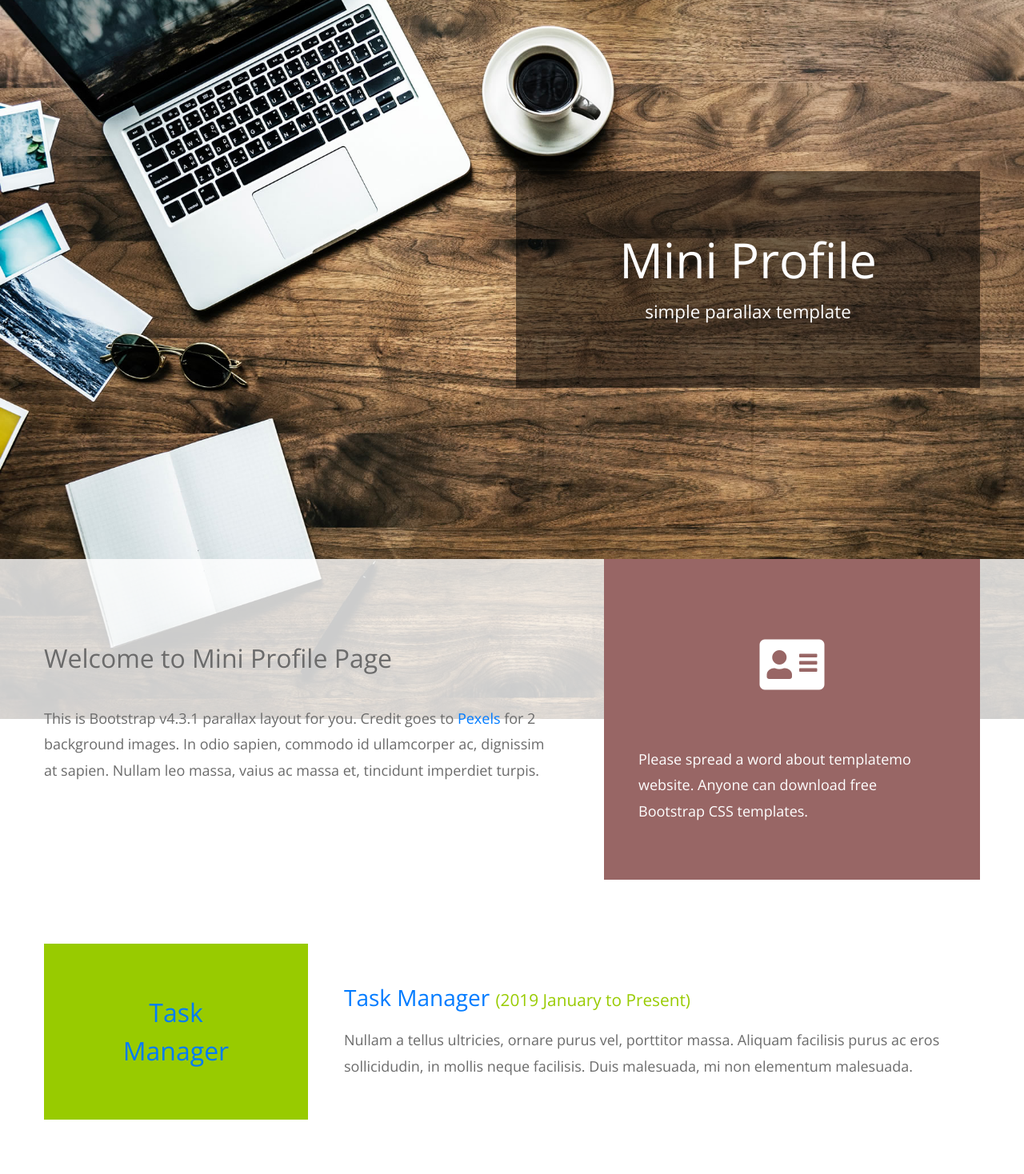
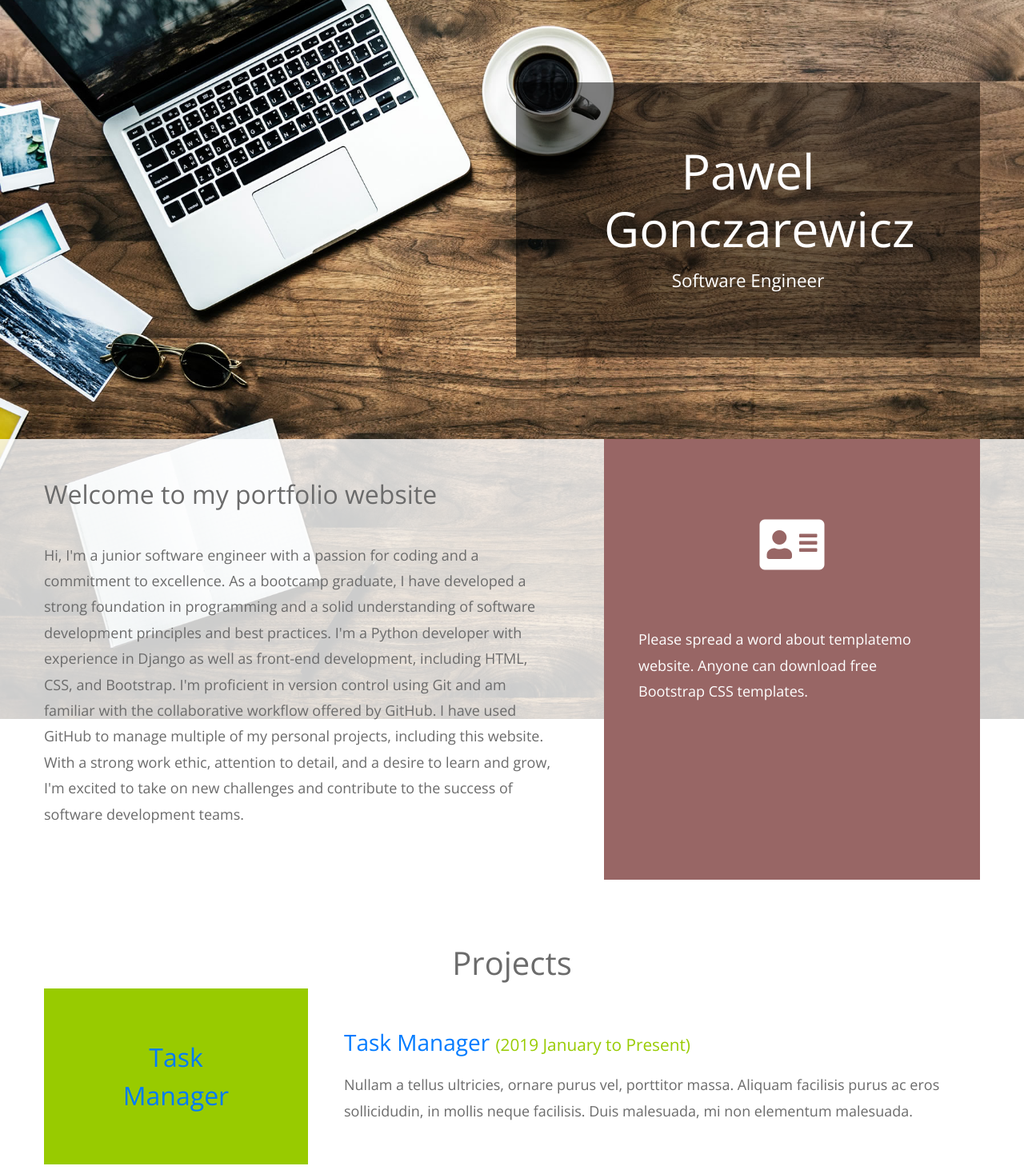
Before and after one commit to Pablo-1/Portfolio_Site, a Django app: page / in a window 1280 px wide. Shown: the top 1468 px of the page at 80% size. Run offline with Django 4.2, Linux system fonts and the light colour scheme; some libraries are stand-ins or nearby versions.

Commit message:
Updating website

```diff
--- a/static/website/css/templatemo-style.css
+++ b/static/website/css/templatemo-style.css
@@ -37,6 +37,10 @@ button {
 
 a:hover {
   text-decoration: none;
+}
+
+h1 {
+  text-align: center;
 }
 
 .container-fluid {
--- a/website/templates/home.html
+++ b/website/templates/home.html
@@ -9,9 +9,11 @@
     <link rel="stylesheet" href="{% static 'website/css/all.min.css' %}" />
     <link rel="stylesheet" href="{% static 'website/css/bootstrap.min.css' %}" />
     <link rel="stylesheet" href="{% static 'website/css/templatemo-style.css' %}" />
-    <title>Mini Profile - Free Bootstrap CSS Template</title>
+    <title>Portfolio Website of Pawel Gonczarewicz</title>
 
 <!--{% static 'website/' %} -->
+
+
     <!--
 Mini Profile Template
 https://templatemo.com/tm-530-mini-profile
@@ -27,8 +29,8 @@ https://templatemo.com/tm-530-mini-profile
             <!-- Black transparent bg -->
             <div class="ml-auto mr-0 tm-bg-black-transparent text-white tm-brand-container-inner">
               <div class="tm-brand-container text-center">
-                <h1 class="tm-brand-name">Mini Profile</h1>
-                <p class="tm-brand-description mb-0">simple parallax template</p>
+                <h1 class="tm-brand-name">Pawel Gonczarewicz</h1>
+                <p class="tm-brand-description mb-0">Software Engineer</p>
               </div>
             </div>
           </div>
@@ -42,12 +44,14 @@ https://templatemo.com/tm-530-mini-profile
             <!-- White transparent bg -->
             <div class="col-md-7 tm-welcome-left-col">
               <div class="tm-welcome-left">
-                <h2 class="tm-welcome-title">Welcome to Mini Profile Page</h2>
+                <h2 class="tm-welcome-title">Welcome to my portfolio website</h2>
                 <p class="pb-0">
-                  This is Bootstrap v4.3.1 parallax layout for you. Credit goes to <a rel="nofollow" href="https://www.pexels.com">Pexels</a> for 2 background images. In
-                  odio sapien, commodo id ullamcorper ac, dignissim at sapien.
-                  Nullam leo massa, vaius ac massa et, tincidunt imperdiet
-                turpis. </p>
+                  Hi, I'm a junior software engineer with a passion for coding and a commitment to excellence.
+                  As a bootcamp graduate, I have developed a strong foundation in programming and a solid understanding of software development principles and best practices.
+                  I'm a Python developer with experience in Django as well as front-end development, including HTML, CSS, and Bootstrap. I'm proficient in version control using Git and am familiar with the collaborative workflow offered by GitHub.
+                  I have used GitHub to manage multiple of my personal projects, including this website.
+                  With a strong work ethic, attention to detail, and a desire to learn and grow, I'm excited to take on new challenges and contribute to the success of software development teams.
+                </p>
               </div>
             </div>
             <!-- Brown bg -->
@@ -68,6 +72,7 @@ https://templatemo.com/tm-530-mini-profile
     <!-- Portfolio section -->
     <section id="tmPortfolio">
       <div class="container-fluid">
+        <h1>Projects</h1>
         <div class="row">
           <div class="col-12">
             <div class="tm-portfolio-item">
```
